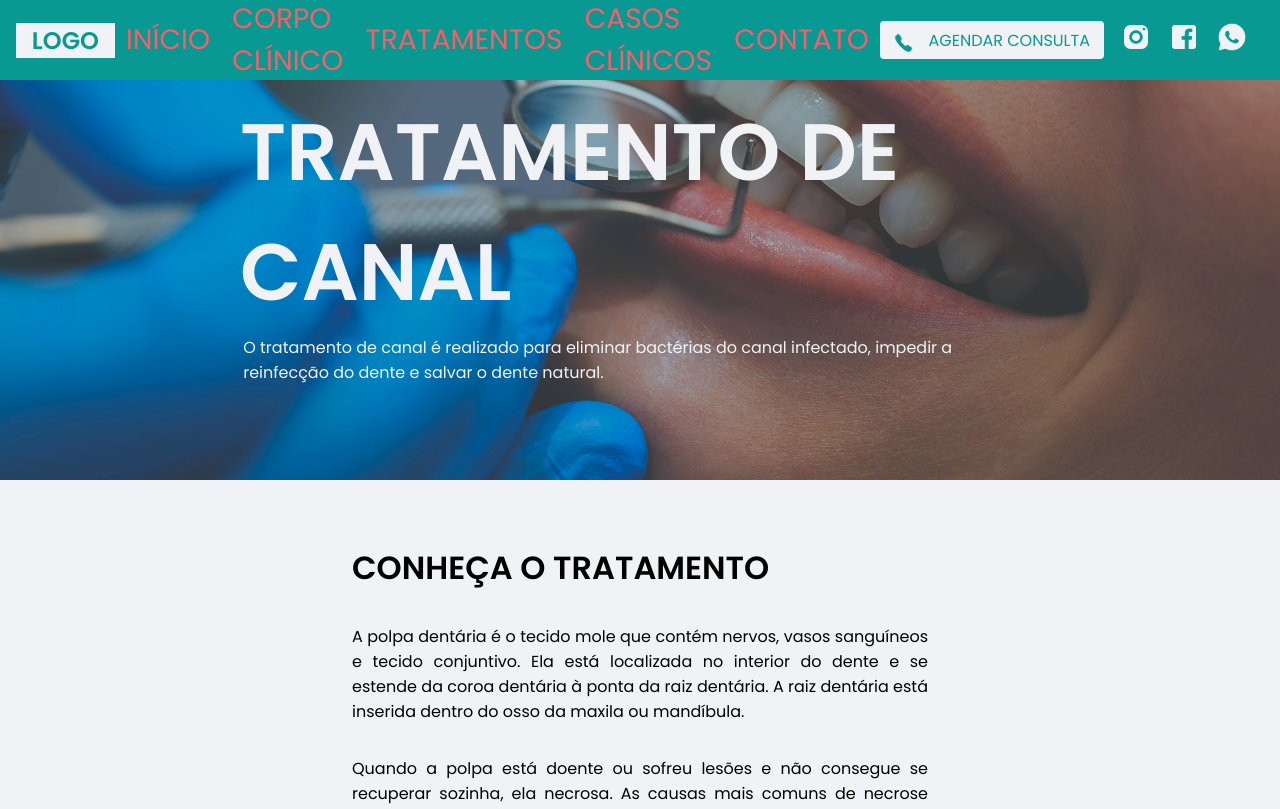
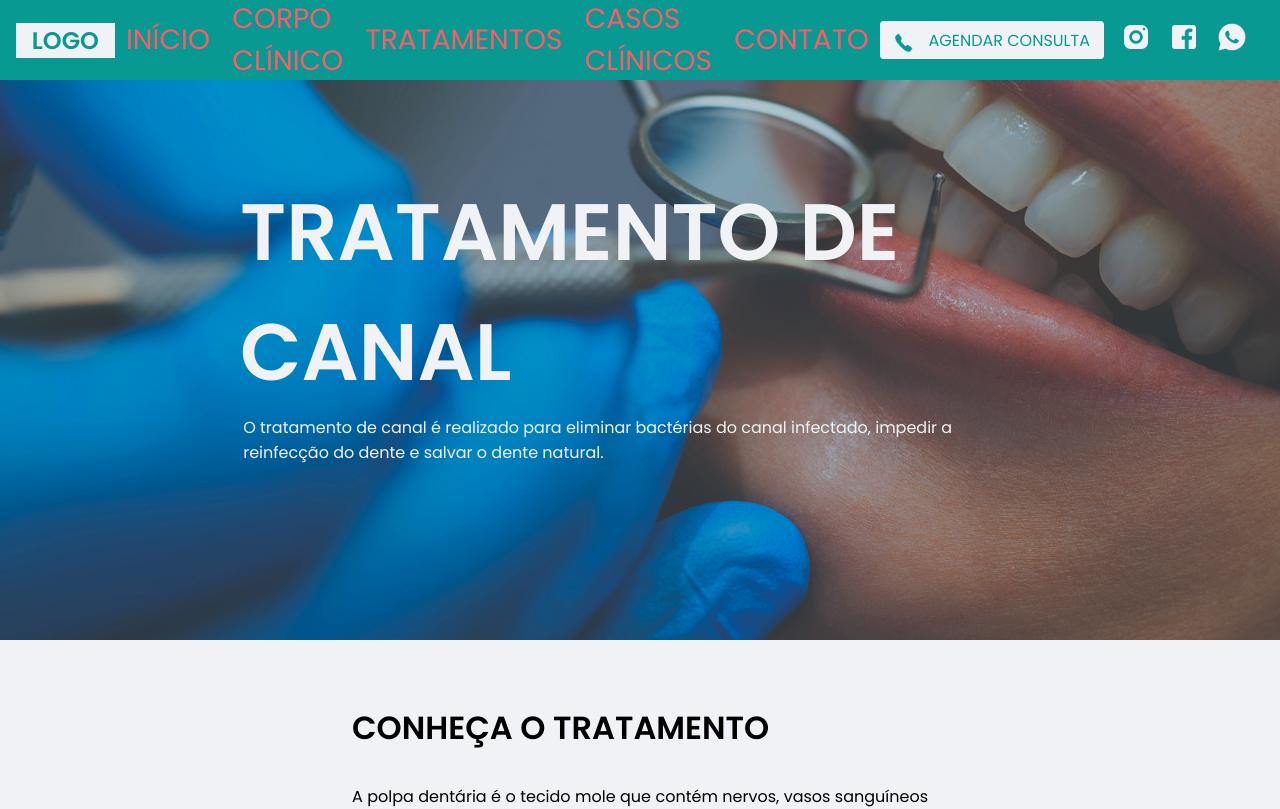
Before and after one commit to rodrigobergamindev/yashikiodonto, a Next.js app: page /Canal in a window 1280 px wide. Shown: the top 809 px of the page. Built offline with nearby package versions, Linux system fonts and the light colour scheme.

Commit message:
alteração visual

```diff
--- a/src/styles/styles.tratamentos.ts
+++ b/src/styles/styles.tratamentos.ts
@@ -8,6 +8,7 @@ export const Container = styled.div`
     width: 100%;
 
 
+
 `
 
 export const Description = styled.div`
@@ -15,7 +16,7 @@ export const Description = styled.div`
     display:flex;
     justify-content: center;
     align-items: center;
-    height: 60vh;
+    height: 40rem;
 
     background-image: url("/img/tratamentos/tratamento.png");
     background-size: cover;
```
